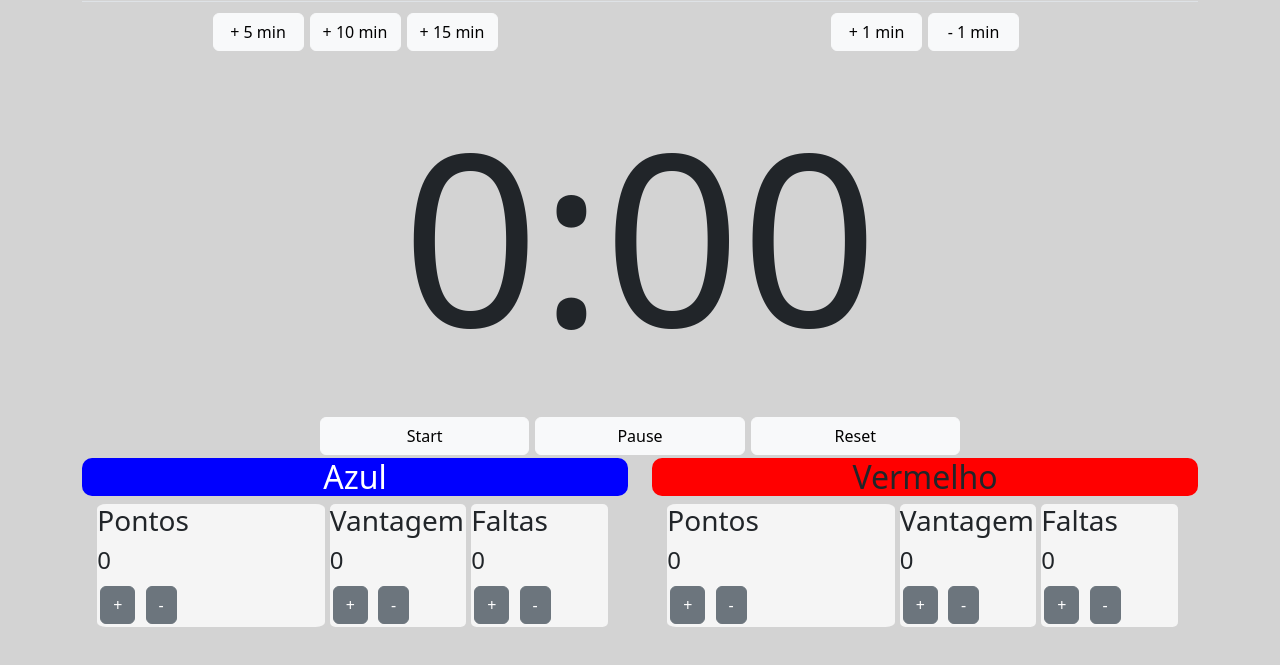
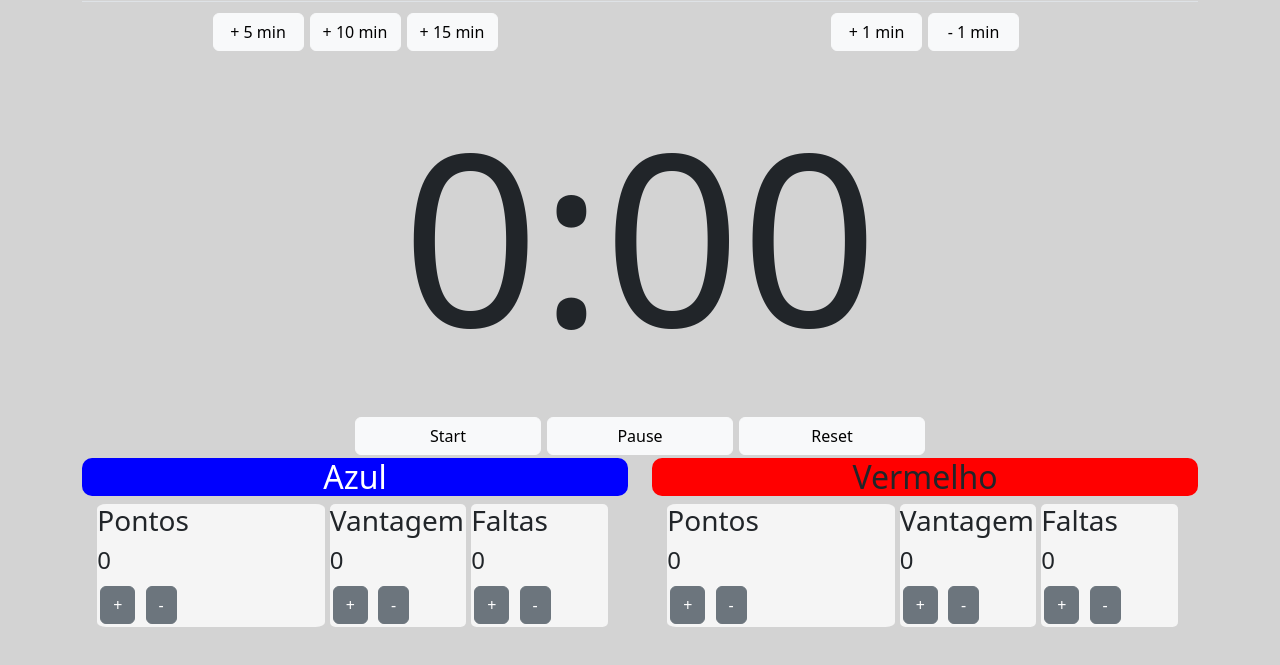
Before and after one commit to CyberCapivara/bjj-scoreboard, a plain HTML site: page index.html in a window 1280 px wide. Shown: the part 57-722 px from the top of the page. Drawn offline with nearby package versions, Linux system fonts and the light colour scheme.

Commit message:
one more adjustment on responsivity

```diff
--- a/index.html
+++ b/index.html
@@ -59,15 +59,15 @@
         </div>
       </div>
 
-      <div class="container-fluid">
+      <div class="container">
         <div class="row">
-          <div class="col-lg col-sm timer d-flex justify-content-center align-items-center">
+          <div class="col-lg col-xs d-flex justify-content-center align-items-center timer">
             <time id="countdown"></time>
           </div>
         </div>
       </div>
 
-      <div class="container-fluid">
+      <div class="container">
         <div class="row">
           <div class="col-lg col-sm d-flex justify-content-center">
             <button type="button" class="btn btn-light col-2" id="start-timer">
```
